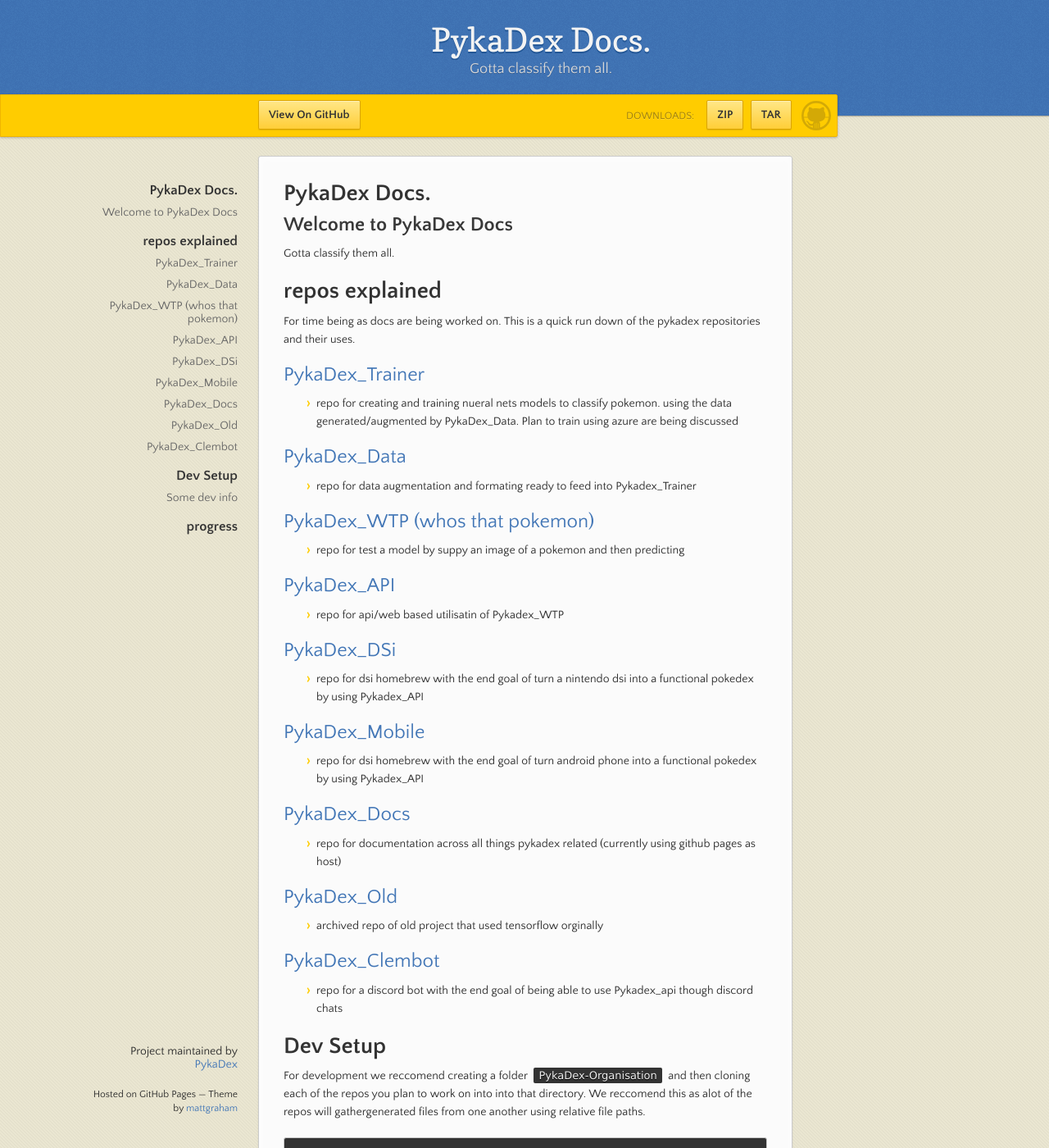
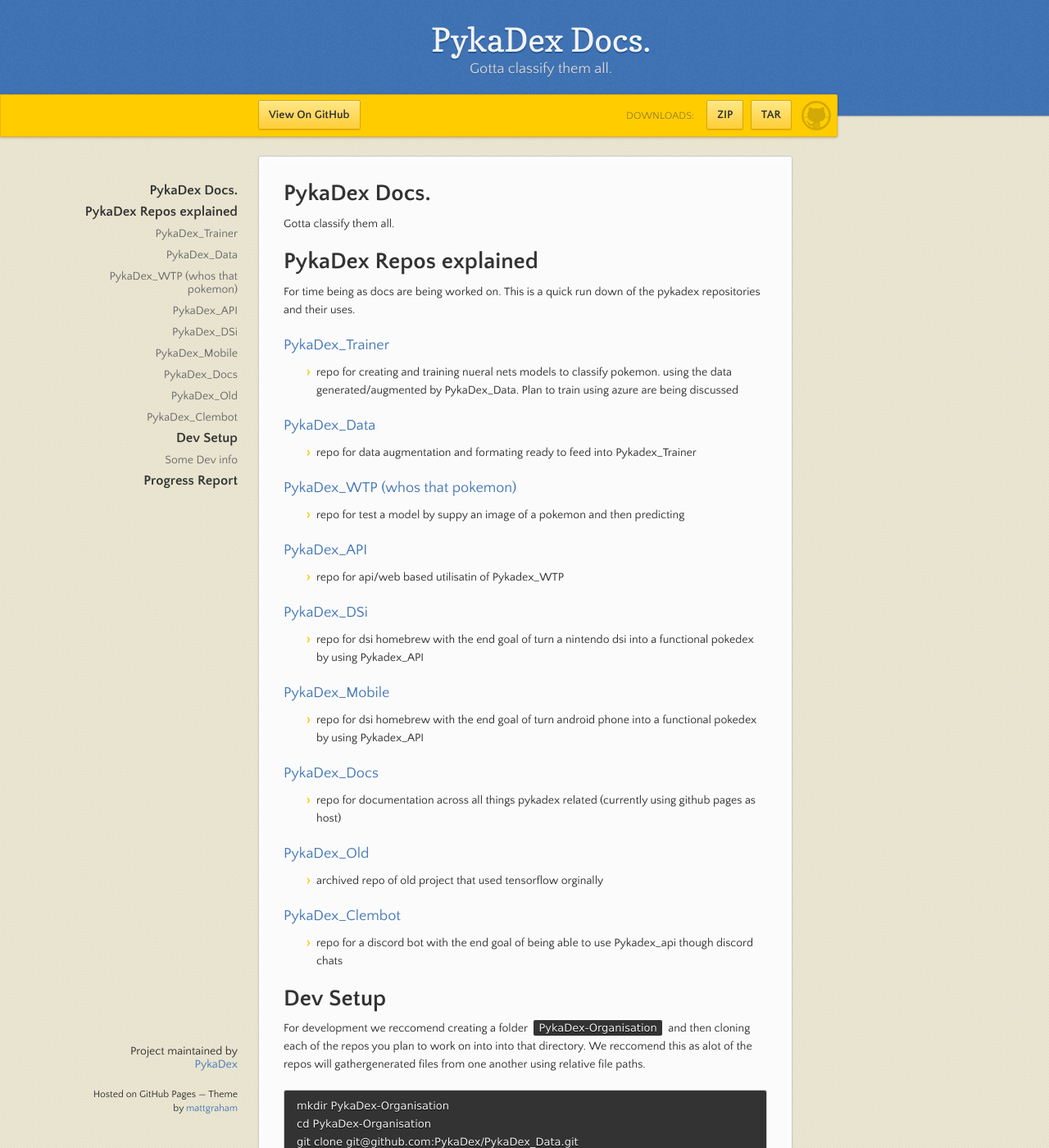
Before and after one commit to PykaDex/PykaDex_Docs, a Jekyll site: the page built from index.md, in a window 1280 px wide and 1400 px high. Shown: the whole window at 82% size. Built offline with Jekyll 4.4.1, drawn with Linux system fonts in a browser that asks for light colours; our own code applies the rules of GitHub Pages for plain Markdown files; some of the changed text lies outside the part shown.

Commit message:
Update index.md

````diff
--- a/index.md
+++ b/index.md
@@ -1,36 +1,34 @@
 # PykaDex Docs.
-## Welcome to PykaDex Docs
-
 Gotta classify them all.
 
-# repos explained
+# PykaDex Repos explained
 For time being as docs are being worked on.  This is a quick run down of the pykadex repositories and their uses.
 
-## [PykaDex_Trainer](https://github.com/PykaDex/PykaDex_Trainer)
+### [PykaDex_Trainer](https://github.com/PykaDex/PykaDex_Trainer)
 - repo for creating and training nueral nets models to classify pokemon. using the data generated/augmented by PykaDex_Data. Plan to train using azure are being discussed
 
-## [PykaDex_Data](https://github.com/PykaDex/PykaDex_Data/)
+### [PykaDex_Data](https://github.com/PykaDex/PykaDex_Data/)
 - repo for data augmentation and formating ready to feed into Pykadex_Trainer
 
-## [PykaDex_WTP (whos that pokemon)](https://github.com/PykaDex/PykaDex_WTP/)
+### [PykaDex_WTP (whos that pokemon)](https://github.com/PykaDex/PykaDex_WTP/)
 - repo for test a model by suppy an image of a pokemon and then predicting
 
-## [PykaDex_API](https://github.com/PykaDex/PykaDex_API/)
+### [PykaDex_API](https://github.com/PykaDex/PykaDex_API/)
 - repo for api/web based utilisatin of Pykadex_WTP
 
-## [PykaDex_DSi](https://github.com/PykaDex/PykaDex_DSi/)
+### [PykaDex_DSi](https://github.com/PykaDex/PykaDex_DSi/)
 - repo for dsi homebrew with the end goal of turn a nintendo dsi into a functional pokedex by using Pykadex_API
 
-## [PykaDex_Mobile](https://github.com/PykaDex/PykaDex_Mobile/)
+### [PykaDex_Mobile](https://github.com/PykaDex/PykaDex_Mobile/)
 - repo for dsi homebrew with the end goal of turn android phone into a functional pokedex by using Pykadex_API
 
-## [PykaDex_Docs](https://github.com/PykaDex/PykaDex_Docs/)
+### [PykaDex_Docs](https://github.com/PykaDex/PykaDex_Docs/)
 - repo for documentation across all things pykadex related (currently using github pages as host)
 
-## [PykaDex_Old](https://github.com/PykaDex/PykaDex_Old/)
+### [PykaDex_Old](https://github.com/PykaDex/PykaDex_Old/)
 - archived repo of old project that used tensorflow orginally
 
-## [PykaDex_Clembot](https://github.com/PykaDex/PykaDex_Clembot/)
+### [PykaDex_Clembot](https://github.com/PykaDex/PykaDex_Clembot/)
 - repo for a discord bot with the end goal of being able to use Pykadex_api though discord chats
 
 # Dev Setup
@@ -44,12 +42,12 @@ git clone git@github.com:PykaDex/PykaDex_Trainer.git
 git clone git@github.com:PykaDex/PykaDex_WTP.git
 ```
 
-## Some dev info
+### Some Dev info
 - Python3.6-3.7 using pytorch to train models
 - streamlit to host api/web front
 - c++ to develop dsi homebrew
 - java/koitlin using android studio for android app
 - kaggle images as base data set with some manual cleaning before augmentation
 
-# progress
+# Progress Report
 We currently have a good working foundation for the project, where we can train, test, manipulate the data. And have even successfully got web front end up (currently uses an untrained vg16 model, but can be tested online [here](https://share.streamlit.io/pykadex/pykadex_api/main) by simply uploading an image.
````
